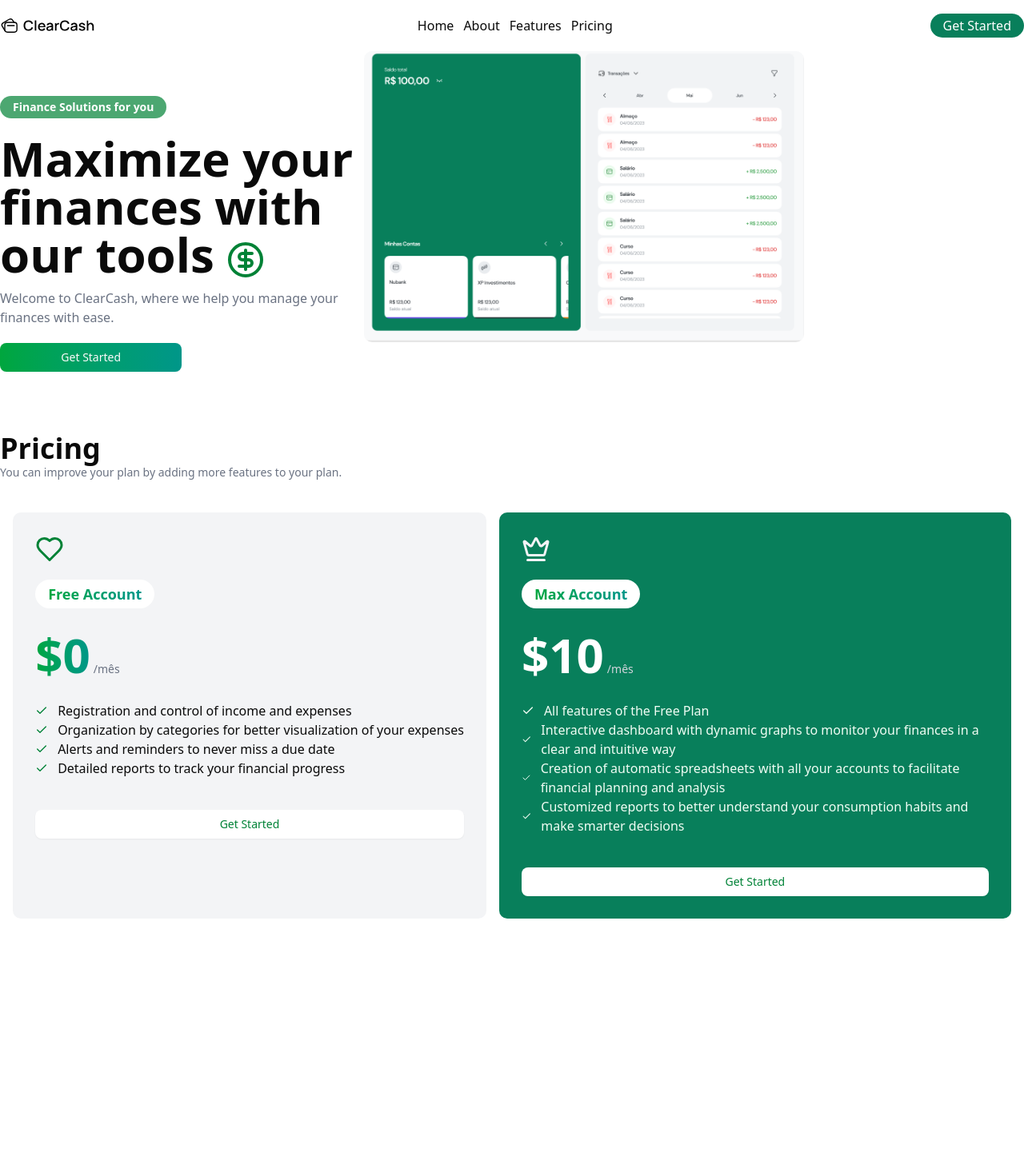
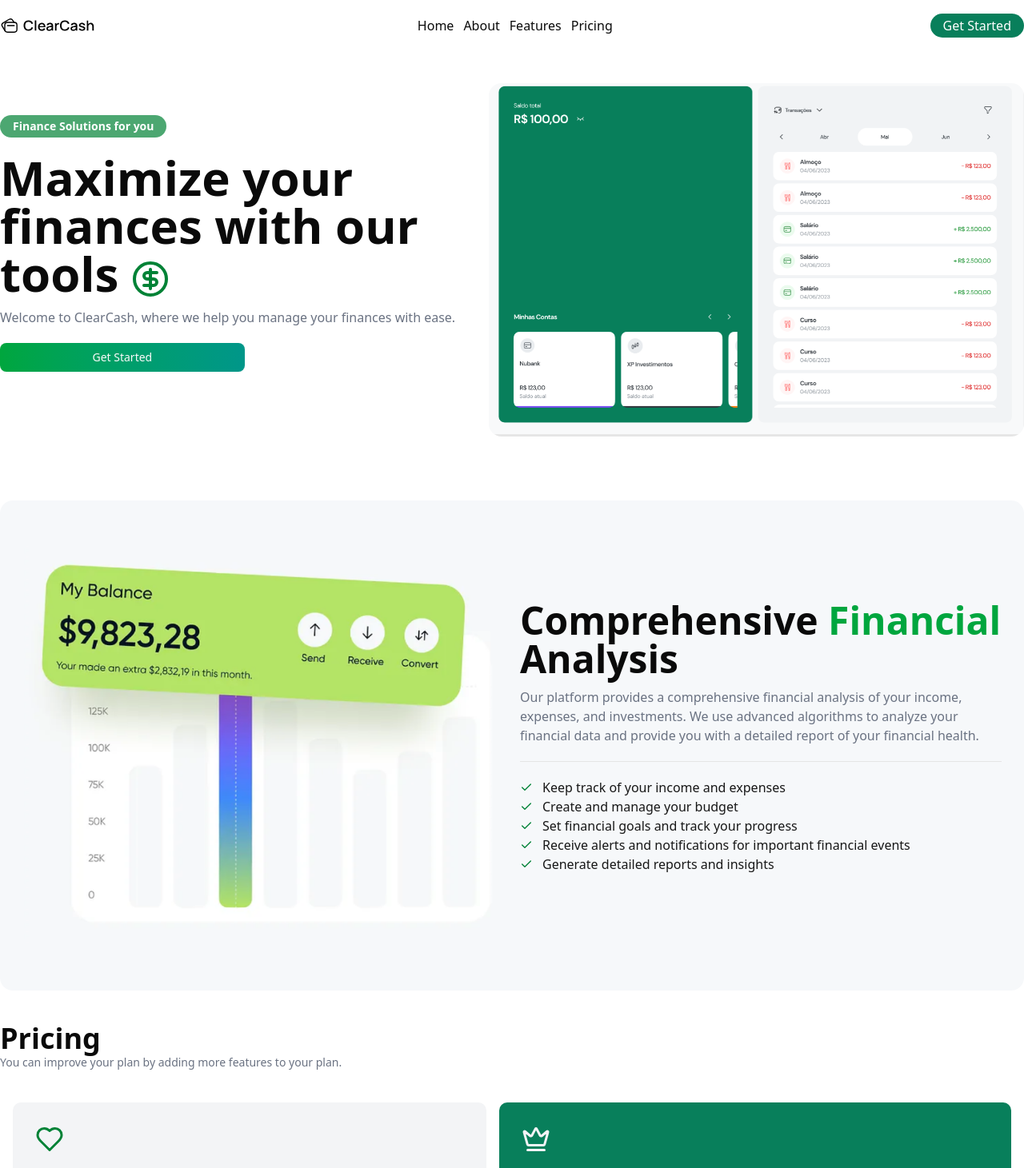
Before and after one commit to rafael-bit/clearcash, a Next.js app: page / in a window 1280 px wide. Shown: the top 1461 px of the page at 80% size. Before the commit the page ends 1169 px from the top, so only its background shows below. Built offline with nearby package versions, Linux system fonts and the light colour scheme.

Commit message:
feat: add feature at landing page

```diff
--- a/app/globals.css
+++ b/app/globals.css
@@ -7,6 +7,7 @@
 :root {
   --teal-9: #087F5B;
   --gray-0: #F8F9FA;
+  --gray-1: #f6f8fa;
   --background: oklch(1 0 0);
   --foreground: oklch(0.145 0 0);
   --card: oklch(1 0 0);
@@ -104,6 +105,10 @@
   color: var(--gray-0);
 }
 
+.bg-gray1 {
+  background-color: var(--gray-1);
+}
+
 .hoverteal:hover{
   background-color: var(--teal-9);
   color: white;
--- a/app/page.tsx
+++ b/app/page.tsx
@@ -4,7 +4,7 @@ import Lheader from "@/components/Lheader";
 import Pricing from "@/components/Pricing";
 import { Button } from "@/components/ui/button";
 import { useRouter } from "next/navigation";
-import { CircleDollarSign } from "lucide-react";
+import { CheckIcon, CircleDollarSign } from "lucide-react";
 import Image from "next/image";
 export default function Home() {
   const router = useRouter();
@@ -13,8 +13,8 @@ export default function Home() {
     <>
       <Lheader />
       <section id="home">
-        <div className="flex container mx-auto justify-center w-full">
-          <div className="my-10 py-4 w-1/2">
+        <div className="flex flex-col lg:flex-row container mx-auto justify-center w-full py-10">
+          <div className="my-10 lg:w-1/2">
             <div className="inline-block py-1 px-4 bg-green-700/70 text-white rounded-full">
               <p className="font-semibold text-sm">Finance Solutions for you</p>
             </div>
@@ -23,7 +23,43 @@ export default function Home() {
             <Button className="mt-5 bg-linear-to-r from-green-600 to-teal-600 hover:bg-linear-to-r hover:from-green-700 hover:to-teal-700 w-1/2" onClick={() => router.push("/auth")}>Get Started</Button>
           </div>
           <div className="">
-            <Image src="/heroImage.png" alt="home" width={700} height={700} className="rounded-lg w-2/3" />
+            <Image src="/heroImage.png" alt="home" width={700} height={700} className="rounded-2xl" />
+          </div>
+        </div>
+      </section>
+      <section id="features">
+        <div className="flex flex-col lg:flex-row lg:gap-5 container mx-auto justify-center items-center w-full bg-gray1 m-4 px-7 my-10 rounded-2xl">
+          <div className="my-10 py-4 w-1/2">
+            <Image src="/features.png" alt="features" width={700} height={700} className="rounded-lg" />
+          </div>
+          <div className="pb-5 lg:w-1/2">
+            <h1 className="text-5xl font-bold">Comprehensive <span className="text-green-600">Financial</span> Analysis</h1>
+            <p className="pt-3 text-gray-500">Our platform provides a comprehensive financial analysis of your income, expenses, and investments. We use advanced algorithms to analyze your financial data and provide you with a detailed report of your financial health.</p>
+            <hr className="my-5" />
+            <div className="">
+              <ul>
+                <li className="flex items-center gap-3 text-neutral-900">
+                  <CheckIcon className="w-4 h-4 text-green-700" />
+                  Keep track of your income and expenses
+                </li>
+                <li className="flex items-center gap-3 text-neutral-900">
+                  <CheckIcon className="w-4 h-4 text-green-700" />
+                  Create and manage your budget
+                </li>
+                <li className="flex items-center gap-3 text-neutral-900">
+                  <CheckIcon className="w-4 h-4 text-green-700" />
+                  Set financial goals and track your progress
+                </li>
+                <li className="flex items-center gap-3 text-neutral-900">
+                  <CheckIcon className="w-4 h-4 text-green-700" />
+                  Receive alerts and notifications for important financial events
+                </li>
+                <li className="flex items-center gap-3 text-neutral-900">
+                  <CheckIcon className="w-4 h-4 text-green-700" />
+                  Generate detailed reports and insights
+                </li>
+              </ul>
+            </div>
           </div>
         </div>
       </section>
```
Also changed, not shown: public/features.png (added).
